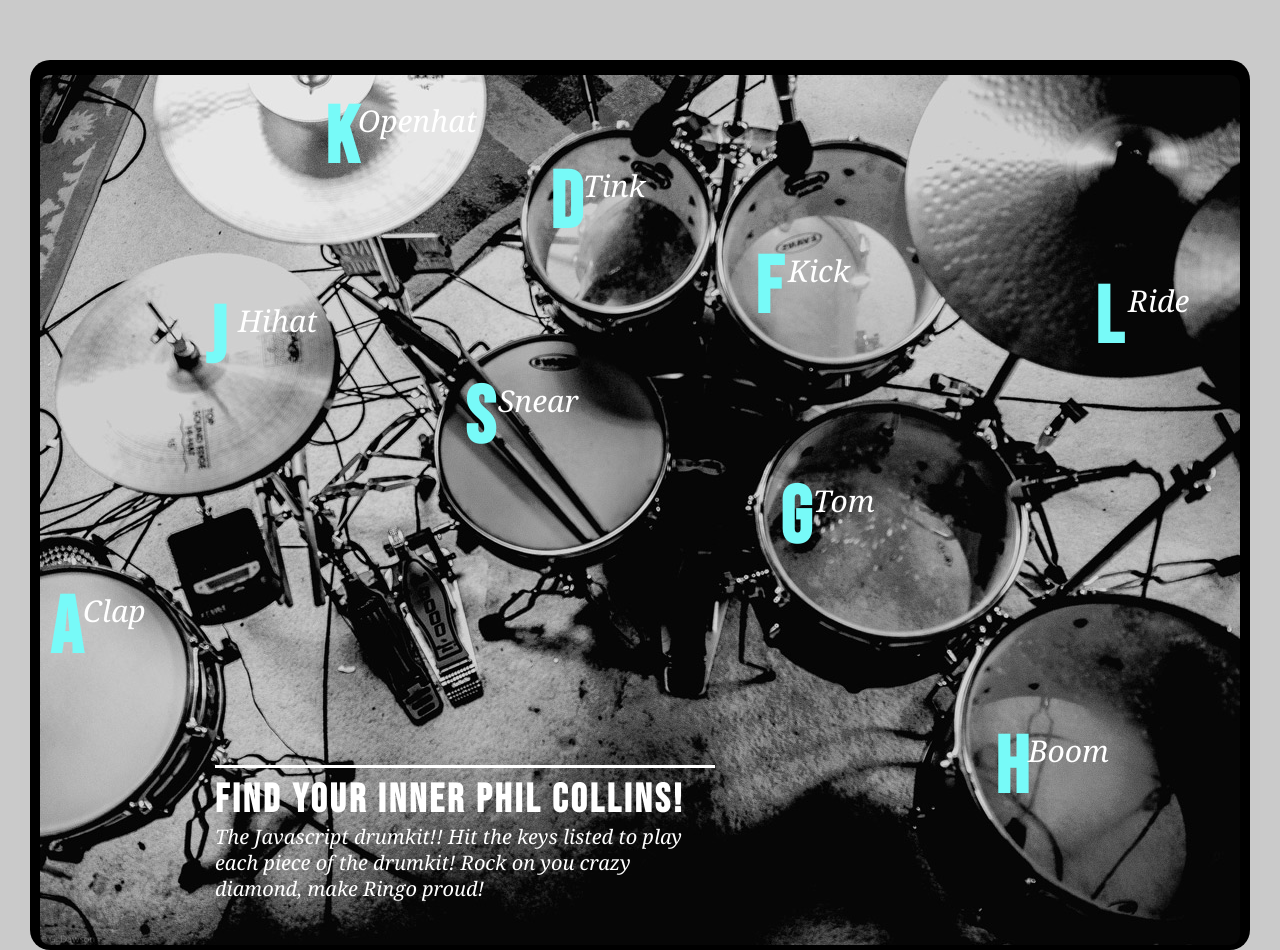
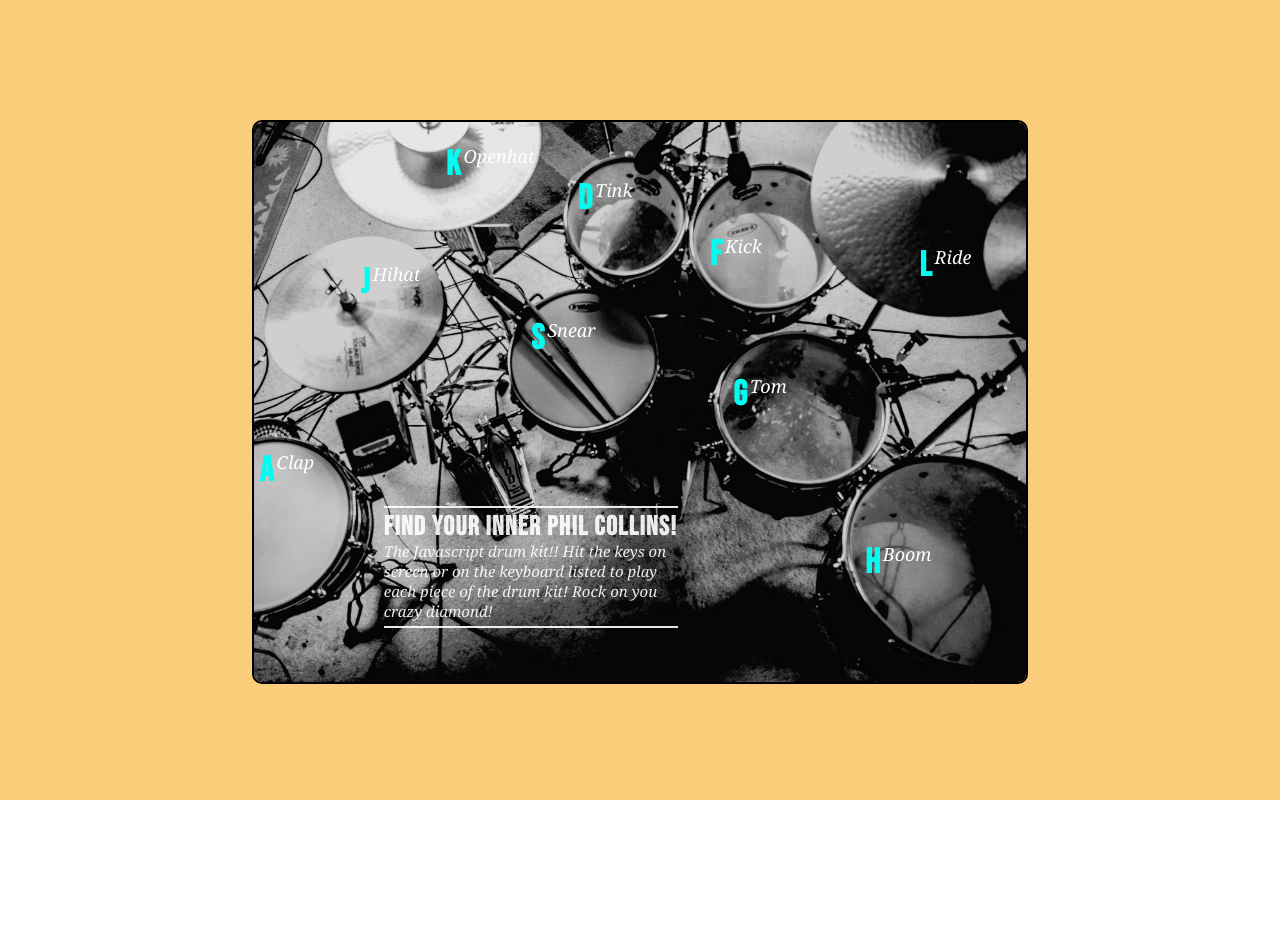
Before and after one commit to garethscott/Drumkit-Project, a plain HTML site: page index.html in a window 1280 px wide. After the commit the page ends 800 px from the top, so only its background shows below. Drawn offline with Linux system fonts and the light colour scheme.

Commit message:
changes to css

```diff
--- a/index.html
+++ b/index.html
@@ -5,14 +5,24 @@
     <meta charset="UTF-8">
     <meta name="viewport" content="width=device-width, initial-scale=1.0">
     <title>Drumkit Project</title>
-    <link rel="stylesheet" href="style.css" />
+    <!-- <link rel="stylesheet" href="style.css" /> -->
+    <!-- <link rel="stylesheet" href="style2.css" /> -->
+    <link rel="stylesheet" href="style3.css" />
     <link rel="stylesheet" href="https://fonts.googleapis.com/css?family=Bebas+Neue" />
 </head>
 
 <body>
+    <div class="dark-overlay">
+        <div class="mobile-copy">
+            <h1 class="mobile-portrait-heading">Welcome to<br /> the Javascript<br /> Drum Kit</h1>
+            <h3 class="mobile-portrait-copy">Please hold your phone in landscape format to begin playing. Happy
+                drumming!</h3>
+        </div>
+    </div>
     <div class="wrapper">
-        <div class="back-picture">
-            <div class="content">
+        <div class="image-box">
+            <img class="image" src="./assests/background-image-0 .jpg" alt="Photo of drum kit" />
+            <!-- <div class="content"> -->
             <div class="key a-key">
                 <h2 id="cap-a" class="cap">A</h2>
                 <p class="heading">Clap</p>
@@ -52,25 +62,20 @@
 
             <div class="instructions">
                 <h2 class="instruction-heading">Find your inner Phil Collins!</h2>
-                    <p class="instruction-copy">The Javascript drumkit!! Hit the keys listed to play each piece of the
-                        drumkit! Rock on you crazy
-                        diamond, make Ringo proud! </p>
+                <p class="instruction-copy">The Javascript drum kit!! Hit the keys on screen or on the keyboard listed
+                    to
+                    play each piece of the
+                    drum kit! <span class="extra-copy">Rock on you crazy
+                        diamond!</span> </p>
 
             </div>
 
+            <!-- </div> -->
         </div>
 
 
     </div>
 
-
-
-    </div>
-
-
-
-
-
     <script src="script.js"></script>
 </body>
 
--- /dev/null
+++ b/style2.css
@@ -0,0 +1,268 @@
+/* PORTRAIT MOBILE FORMAT INSTRUCTIONS - SMALLER SCREEN  */
+body {
+    width: 100%;
+    height: 100vh;
+    margin: 0;
+}
+.key {
+    display: none;
+}
+.instructions {
+    display: none;
+}
+.dark-overlay {
+    height: 100vh;
+    width: 100%;
+    background-color: rgba(0, 0, 0, 0.7);
+    position: fixed;
+    top: 0;
+    left: 0;
+    z-index: 100;
+}
+.image {
+    display: none;
+}
+.wrapper {
+    background-image: url(assests/background-image-0\ .jpg);
+    height: 100vh;
+    width: 100%;
+    z-index: 1;
+}
+.mobile-copy {
+    height: 312px;
+    width: 250px;
+    border-top: 3px solid rgb(2, 252, 239);
+    /* border-bottom: 3px solid rgb(2, 252, 239); */
+    margin-left: 15px;
+    margin-top: 40px;
+}
+.mobile-portrait-heading {
+    margin: 0;
+    padding-top: 15px;
+    font-family: 'Bebas Neue';
+    color: rgb(2, 252, 239);
+    font-size: 40px;
+    letter-spacing: 0.06em;
+    line-height: 0.9em;
+}
+.mobile-portrait-copy {
+    font-family: Georgia, 'Times New Roman', Times, serif;
+    font-size: 20px;
+    font-style: italic;
+    font-weight: 200;
+    line-height: 1.3em;
+    color: white;
+}
+
+/* PORTRAIT MOBILE FORMAT INSTRUCTIONS - LARGER SCREEN */
+@media only screen and (min-width: 285px) {
+    .mobile-copy {
+        width: 282px;
+    }
+    .mobile-portrait-heading {
+        font-size: 50px;
+    }
+    .mobile-portrait-copy {
+        font-size: 25px;
+    }
+}
+
+/* LANDSCAPE MOBILE SCREEN - PLAYMODE */
+@media only screen and (min-width: 565px) {
+    /* @media only screen and (min-width: 285px) { */
+    .mobile-copy {
+        display: none;
+    }
+    .dark-overlay {
+        display: none;
+    }
+    .wrapper {
+      height: 100vh;
+      width: 100vw;
+      margin-top: 0px;
+      background-image: url(#);
+      background: rgb(250, 205, 123);
+      display: flex;
+      justify-content: center;
+      align-items: center;
+    }
+    .image-box {
+      height: 90%;
+      position: relative;
+      display: inline-block;
+    }
+    .key .image-box {
+        display: inline-block;
+        position: absolute;
+    }
+    .image {
+        height: 100%;
+        display: inline-block;
+        border-radius: 10px;
+        border: 2px solid black;
+    }
+    .key {
+        display: inline-block;
+        width: 50px;
+        height: 40px;
+        display: flex;
+        flex-direction: row;
+        position: absolute;
+    }
+    .cap {
+        font-family: 'Bebas Neue';
+        font-size: 25px;
+        color: rgb(2, 252, 239);
+    }
+    .heading {
+        font-family: Georgia, 'Times New Roman', Times, serif;
+        font-size: 15px;
+        font-style: italic;
+        width: 125px;
+        color: white;
+        margin-top: 22px;
+        margin-left: 3px;
+
+    }
+    .a-key {
+        top: 53.5%;
+        left: 1%;
+    }
+    .s-key {
+        top: 30%;
+        left: 36%;
+    }
+    .d-key {
+        top: 5%;
+        left: 42%;
+    }
+    .f-key {
+        top: 15%;
+        left: 59%;
+    }
+    .g-key {
+        top: 40%;
+        left: 62%;
+    }
+    .h-key {
+        top: 70%;
+        left: 79%;
+    }
+    .j-key {
+        top: 20%;
+        left: 14%;
+    }
+    .k-key {
+        top: -1%;
+        left: 25%;
+    }
+    .l-key {
+        top: 17%;
+        left: 86%;
+    }
+    .instructions {
+        width: 220px;
+        display: inline-block;
+        position: absolute;
+        top: 65%;
+        left: 17%;
+        opacity: 70%;
+    }
+    .instruction-heading {
+        padding-top: 3px;
+        margin-bottom: -2px;
+        font-family: 'Bebas Neue';
+        font-size: 20px;
+        border-top: 2px solid rgb(255, 255, 255);
+        color: white;
+        letter-spacing: 0.05em;
+    }
+    .instruction-copy {
+        margin: 0;
+        font-family: Georgia, 'Times New Roman', Times, serif;
+        font-size: 12px;
+        font-style: italic;
+        color: white;
+        border-bottom: 2px solid rgb(255, 255, 255);
+        padding-bottom: 5px;
+    }
+    .extra-copy {
+        display: none;
+    }
+}
+
+/* REGULAR IPAD LANDSCAPE - PLAY MODE  */
+@media only screen and (min-width: 765px) and (min-height: 615px) {
+    .image-box {
+        height: 70%;
+    }
+    .instructions {
+        width: 294px;
+        top: 65%;
+        left: 17%;
+        opacity: 90%;
+    }
+    .instruction-heading {
+        padding-top: 3px;
+        margin-bottom: -2px;
+        font-size: 27px;
+        border-top: 2px solid rgb(255, 255, 255);
+        letter-spacing: 0.05em;
+    }
+    .instruction-copy {
+        margin: 0;
+        font-size: 15px;
+    }
+    .extra-copy {
+        display: inline;
+    }
+    .cap {
+        font-size: 35px;
+    }
+    .heading {
+        font-size: 18px;
+        width: 125px;
+        margin-top: 30px;
+        margin-left: 3px;
+
+    }
+}
+
+/* IPAD PORTRAIT - PLAY MODE */
+@media only screen and (min-width: 765px) and (min-height: 1000px) {
+    .wrapper {
+        height: 100vh;
+        width: 100vw;
+        margin-top: 0px;
+        background-image: url(#);
+        background: rgb(250, 205, 123);
+        display: flex;
+        justify-content: center;
+        align-items: center;
+    }
+    .image-box {
+        height: 50%;
+    }
+    .instructions {
+        width: 294px;
+        top: 65%;
+        left: 17%;
+        opacity: 90%;
+    }
+    .cap {
+        font-size: 35px;
+    }
+    .heading {
+        font-size: 18px;
+        width: 125px;
+        margin-top: 30px;
+        margin-left: 3px;
+
+    }
+}
+
+@media only screen and (min-width: 1020px) and (min-width: 136) {
+    .cap {
+        font-size: 300px;
+    }
+}
--- /dev/null
+++ b/style3.css
@@ -0,0 +1,268 @@
+/* PORTRAIT MOBILE FORMAT INSTRUCTIONS - SMALLER SCREEN  */
+body {
+    width: 100%;
+    height: 100vh;
+    margin: 0;
+}
+.key {
+    display: none;
+}
+.instructions {
+    display: none;
+}
+.dark-overlay {
+    height: 100vh;
+    width: 100%;
+    background-color: rgba(0, 0, 0, 0.7);
+    position: fixed;
+    top: 0;
+    left: 0;
+    z-index: 100;
+}
+.image {
+    display: none;
+}
+.wrapper {
+    background-image: url(assests/background-image-0\ .jpg);
+    height: 100vh;
+    width: 100%;
+    z-index: 1;
+}
+.mobile-copy {
+    height: 312px;
+    width: 250px;
+    border-top: 3px solid rgb(2, 252, 239);
+    /* border-bottom: 3px solid rgb(2, 252, 239); */
+    margin-left: 15px;
+    margin-top: 40px;
+}
+.mobile-portrait-heading {
+    margin: 0;
+    padding-top: 15px;
+    font-family: 'Bebas Neue';
+    color: rgb(2, 252, 239);
+    font-size: 40px;
+    letter-spacing: 0.06em;
+    line-height: 0.9em;
+}
+.mobile-portrait-copy {
+    font-family: Georgia, 'Times New Roman', Times, serif;
+    font-size: 20px;
+    font-style: italic;
+    font-weight: 200;
+    line-height: 1.3em;
+    color: white;
+}
+
+/* PORTRAIT MOBILE FORMAT INSTRUCTIONS - LARGER SCREEN */
+@media only screen and (min-width: 285px) {
+    .mobile-copy {
+        width: 282px;
+    }
+    .mobile-portrait-heading {
+        font-size: 50px;
+    }
+    .mobile-portrait-copy {
+        font-size: 25px;
+    }
+}
+
+/* LANDSCAPE MOBILE SCREEN - PLAYMODE */
+@media only screen and (min-width: 565px) {
+    /* @media only screen and (min-width: 285px) { */
+    .mobile-copy {
+        display: none;
+    }
+    .dark-overlay {
+        display: none;
+    }
+    .wrapper {
+      height: 100vh;
+      width: 100vw;
+      margin-top: 0px;
+      background-image: url(#);
+      background: rgb(250, 205, 123);
+      display: flex;
+      justify-content: center;
+      align-items: center;
+    }
+    .image-box {
+      height: 90%;
+      position: relative;
+      display: inline-block;
+    }
+    .key .image-box {
+        display: inline-block;
+        position: absolute;
+    }
+    .image {
+        height: 100%;
+        display: inline-block;
+        border-radius: 10px;
+        border: 2px solid black;
+    }
+    .key {
+        display: inline-block;
+        width: 50px;
+        height: 40px;
+        display: flex;
+        flex-direction: row;
+        position: absolute;
+    }
+    .cap {
+        font-family: 'Bebas Neue';
+        font-size: 25px;
+        color: rgb(2, 252, 239);
+    }
+    .heading {
+        font-family: Georgia, 'Times New Roman', Times, serif;
+        font-size: 15px;
+        font-style: italic;
+        width: 125px;
+        color: white;
+        margin-top: 22px;
+        margin-left: 3px;
+
+    }
+    .a-key {
+        top: 53.5%;
+        left: 1%;
+    }
+    .s-key {
+        top: 30%;
+        left: 36%;
+    }
+    .d-key {
+        top: 5%;
+        left: 42%;
+    }
+    .f-key {
+        top: 15%;
+        left: 59%;
+    }
+    .g-key {
+        top: 40%;
+        left: 62%;
+    }
+    .h-key {
+        top: 70%;
+        left: 79%;
+    }
+    .j-key {
+        top: 20%;
+        left: 14%;
+    }
+    .k-key {
+        top: -1%;
+        left: 25%;
+    }
+    .l-key {
+        top: 17%;
+        left: 86%;
+    }
+    .instructions {
+        width: 220px;
+        display: inline-block;
+        position: absolute;
+        top: 65%;
+        left: 17%;
+        opacity: 70%;
+    }
+    .instruction-heading {
+        padding-top: 3px;
+        margin-bottom: -2px;
+        font-family: 'Bebas Neue';
+        font-size: 20px;
+        border-top: 2px solid rgb(255, 255, 255);
+        color: white;
+        letter-spacing: 0.05em;
+    }
+    .instruction-copy {
+        margin: 0;
+        font-family: Georgia, 'Times New Roman', Times, serif;
+        font-size: 12px;
+        font-style: italic;
+        color: white;
+        border-bottom: 2px solid rgb(255, 255, 255);
+        padding-bottom: 5px;
+    }
+    .extra-copy {
+        display: none;
+    }
+}
+
+/* REGULAR IPAD LANDSCAPE - PLAY MODE  */
+@media only screen and (min-width: 765px) and (min-height: 615px) {
+    .image-box {
+        height: 70%;
+    }
+    .instructions {
+        width: 294px;
+        top: 65%;
+        left: 17%;
+        opacity: 90%;
+    }
+    .instruction-heading {
+        padding-top: 3px;
+        margin-bottom: -2px;
+        font-size: 27px;
+        border-top: 2px solid rgb(255, 255, 255);
+        letter-spacing: 0.05em;
+    }
+    .instruction-copy {
+        margin: 0;
+        font-size: 15px;
+    }
+    .extra-copy {
+        display: inline;
+    }
+    .cap {
+        font-size: 35px;
+    }
+    .heading {
+        font-size: 18px;
+        width: 125px;
+        margin-top: 30px;
+        margin-left: 3px;
+
+    }
+}
+
+/* IPAD PORTRAIT - PLAY MODE */
+@media only screen and (min-width: 765px) and (min-height: 1000px) {
+    .wrapper {
+        height: 100vh;
+        width: 100vw;
+        margin-top: 0px;
+        background-image: url(#);
+        background: rgb(250, 205, 123);
+        display: flex;
+        justify-content: center;
+        align-items: center;
+    }
+    .image-box {
+        height: 50%;
+    }
+    .instructions {
+        width: 294px;
+        top: 65%;
+        left: 17%;
+        opacity: 90%;
+    }
+    .cap {
+        font-size: 35px;
+    }
+    .heading {
+        font-size: 18px;
+        width: 125px;
+        margin-top: 30px;
+        margin-left: 3px;
+
+    }
+}
+
+@media only screen and (min-width: 1020px) and (min-width: 136) {
+    .cap {
+        font-size: 300px;
+    }
+}
```
Also changed, not shown: 1 other file. Lines whose indentation alone changed are shown as unchanged.
